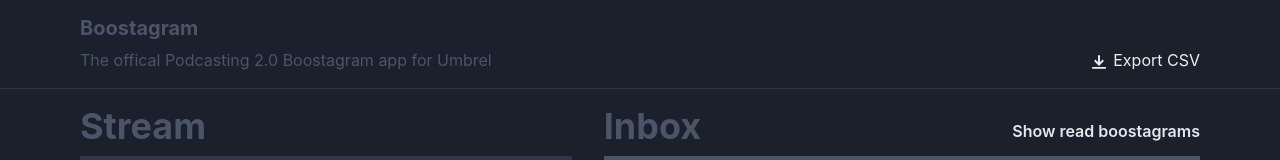
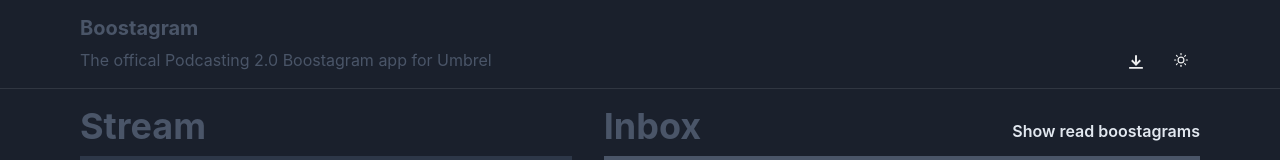
Before and after one commit to kahlil/helipad-ui, a Next.js app: page / in a window 1280 px wide. Shown: the top 160 px of the page. Built offline with nearby package versions, Linux system fonts and the light colour scheme; some icons are missing.

Commit message:
Add theme toggle button

```diff
--- a/src/components/Header.tsx
+++ b/src/components/Header.tsx
@@ -1,6 +1,6 @@
 import {
   Box,
-  Center,
+  Button,
   Container,
   Divider,
   Flex,
@@ -10,10 +10,10 @@
   Text,
   useColorMode,
 } from '@chakra-ui/react'
-import { DownloadIcon } from '@chakra-ui/icons'
+import { DownloadIcon, MoonIcon, SunIcon } from '@chakra-ui/icons'
 
 const Header = () => {
-  const { colorMode } = useColorMode()
+  const { colorMode, toggleColorMode } = useColorMode()
   return (
     <Box>
       <Container maxW="72rem">
@@ -36,11 +36,29 @@
             </Text>
           </Box>
           <Spacer />
+
           <Box pb={4}>
-            <Link fontSize="md" href="/boosts.csv" download="boosts.csv">
-              <DownloadIcon mx="2px" /> Export CSV
+            <Link
+              fontSize="md"
+              href="/boosts.csv"
+              download="boosts.csv"
+              alt="Download boosts CSV"
+              title="Download boosts CSV"
+              _hover={{ opacity: 0.7 }}
+            >
+              <DownloadIcon mx="2px" />
             </Link>
           </Box>
+          <Button
+            size="sm"
+            mb={3}
+            ml={4}
+            variant="ghost"
+            onClick={toggleColorMode}
+            title="Toggle color mode"
+          >
+            {colorMode === 'light' ? <MoonIcon /> : <SunIcon />}
+          </Button>
         </Flex>
       </Container>
       <Divider />
```
